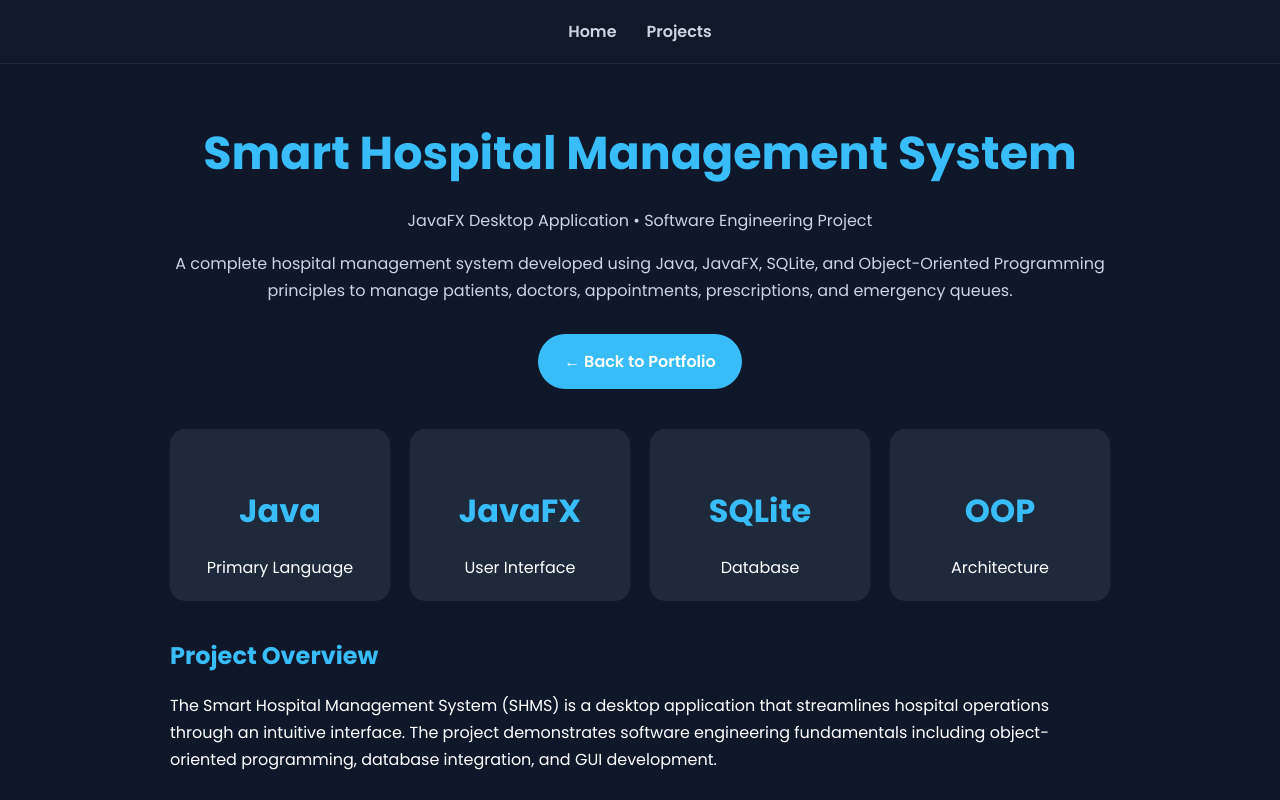
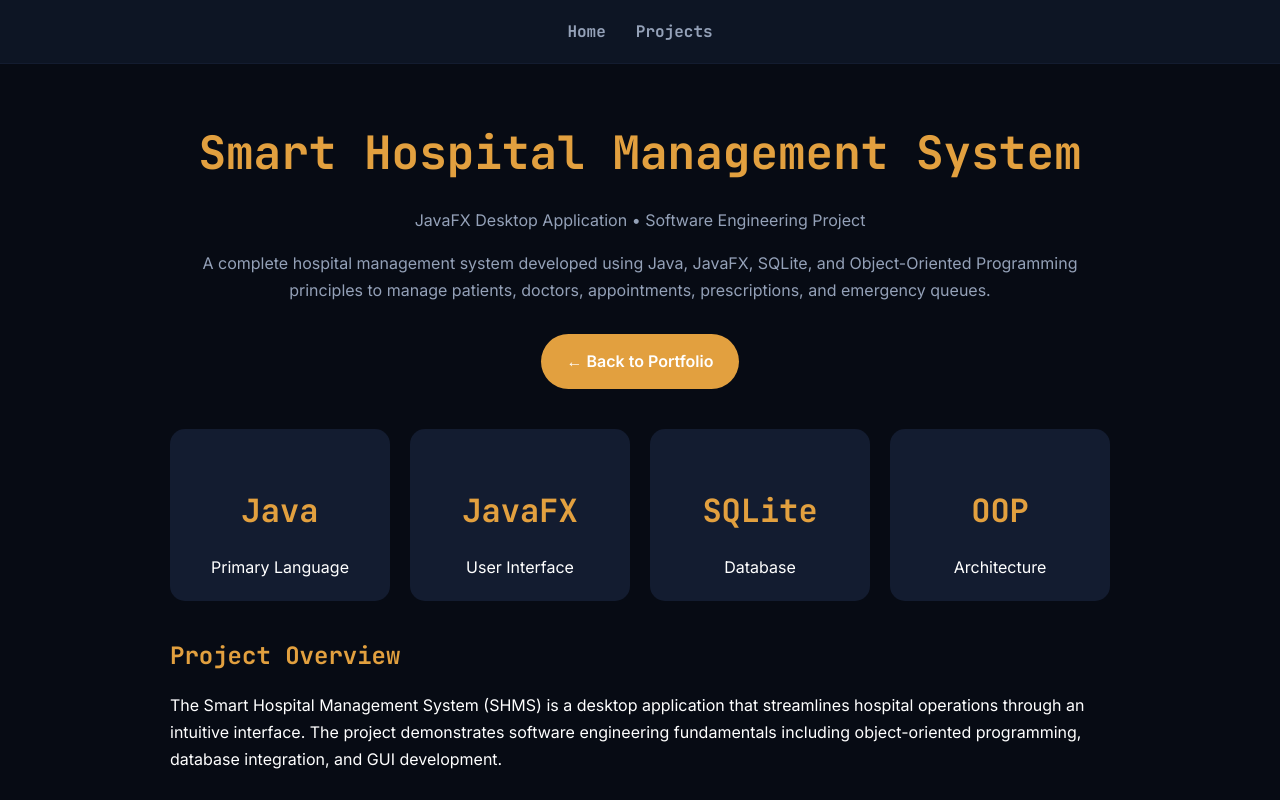
Before and after one commit to zeinafarghaly-arch/portfolio, a plain HTML site: page case-shms.html in a window 1280 px wide. Shown: the top 800 px of the page. Drawn offline with Linux system fonts and the light colour scheme.

Commit message:
Update styles and content in case-shms.html

```diff
--- a/case-shms.html
+++ b/case-shms.html
@@ -5,7 +5,7 @@
 <meta name="viewport" content="width=device-width, initial-scale=1.0">
 <title>Smart Hospital Management System | Zeina Farghaly</title>
 
-<link href="https://fonts.googleapis.com/css2?family=Poppins:wght@300;400;600;700&display=swap" rel="stylesheet">
+<link href="https://fonts.googleapis.com/css2?family=JetBrains+Mono:wght@400;500;700;800&family=Inter:wght@400;500;600&display=swap" rel="stylesheet">
 
 <style>
 
@@ -13,11 +13,11 @@
 margin:0;
 padding:0;
 box-sizing:border-box;
-font-family:Poppins,sans-serif;
+font-family:'Inter',sans-serif;
 }
 
 body{
-background:#0f172a;
+background:#070b14;
 color:white;
 line-height:1.7;
 }
@@ -27,18 +27,18 @@ display:flex;
 justify-content:center;
 gap:30px;
 padding:18px;
-background:#111827;
-border-bottom:1px solid #1e293b;
+background:#0d1524;
+border-bottom:1px solid #131c30;
 }
 
 nav a{
-color:#cbd5e1;
+color:#94a1b8;
 text-decoration:none;
 font-weight:600;
 }
 
 nav a:hover{
-color:#38bdf8;
+color:#e2a03f;
 }
 
 main{
@@ -54,12 +54,12 @@ margin-bottom:40px;
 
 .hero h1{
 font-size:46px;
-color:#38bdf8;
+color:#e2a03f;
 }
 
 .hero p{
 margin-top:15px;
-color:#cbd5e1;
+color:#94a1b8;
 }
 
 .stats{
@@ -70,14 +70,14 @@ margin:35px 0;
 }
 
 .stat{
-background:#1e293b;
+background:#131c30;
 padding:20px;
 border-radius:15px;
 text-align:center;
 }
 
 .stat h2{
-color:#38bdf8;
+color:#e2a03f;
 font-size:32px;
 }
 
@@ -89,7 +89,7 @@ margin-top:25px;
 }
 
 .card{
-background:#1e293b;
+background:#131c30;
 padding:22px;
 border-radius:15px;
 }
@@ -104,13 +104,13 @@ margin-top:20px;
 .gallery img{
 width:100%;
 border-radius:12px;
-border:1px solid #334155;
+border:1px solid #1f2b45;
 }
 
 .button{
 display:inline-block;
 margin-top:30px;
-background:#38bdf8;
+background:#e2a03f;
 padding:14px 26px;
 border-radius:30px;
 color:white;
@@ -119,7 +119,7 @@ font-weight:600;
 }
 
 h2{
-color:#38bdf8;
+color:#e2a03f;
 margin:35px 0 15px;
 }
 
@@ -130,9 +130,10 @@ padding-left:20px;
 footer{
 text-align:center;
 padding:35px;
-color:#94a3b8;
+color:#94a1b8;
 }
 
+h1,h2,nav a,.stat h3,.btn{font-family:'JetBrains Mono',monospace}
 </style>
 
 </head>
```
